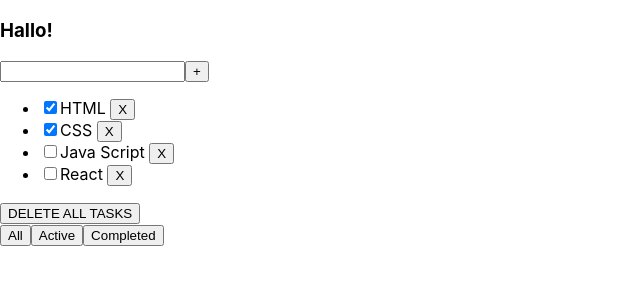
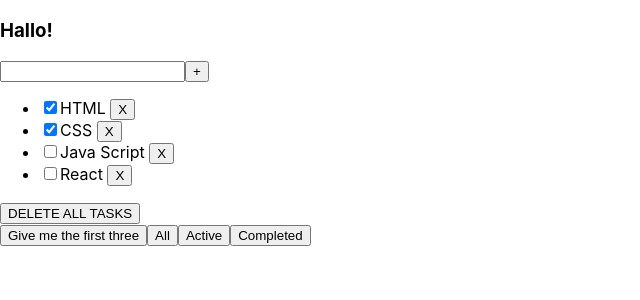
Before and after one commit to krawtschenko/Todolist, a React (Create React App) app: page / in a window 1280 px wide. Shown: the top 300 px of the page, without its empty margins (0-640 px from the left). Built offline with nearby package versions, Linux system fonts and the light colour scheme.

Commit message:
Add button "Give me the first"

```diff
--- a/src/App.tsx
+++ b/src/App.tsx
@@ -3,7 +3,7 @@ import './App.css';
 import Todolist from "./components/Todolist";
 
 export type IdType = number;
-export type FilterType = 'All' | 'Active' | 'Completed'
+export type FilterType = 'All' | 'Active' | 'Completed' | 'Three'
 
 function App() {
     const title = 'Hallo!'
--- a/src/components/Todolist.tsx
+++ b/src/components/Todolist.tsx
@@ -26,6 +26,10 @@ function Todolist(props: TodolistPropsType) {
         tasksFilter = props.tasks.filter(elem => elem.isDone)
     }
 
+    if (filter === 'Three') {
+        tasksFilter = props.tasks.filter(elem => elem.id === 1 || elem.id === 2 || elem.id === 3)
+    }
+
     const filterTask = (filterValue: FilterType) => {
         setFilter(filterValue)
     }
@@ -52,11 +56,11 @@ function Todolist(props: TodolistPropsType) {
             </ul>
             <button onClick={() => {props.removeAllTasks()}}>DELETE ALL TASKS</button>
             <div>
-                {/*<button onClick={() => {*/}
-                {/*    changeFilter("three")*/}
-                {/*}}>*/}
-                {/*    Give me the first three*/}
-                {/*</button>*/}
+                <button onClick={() => {
+                    filterTask("Three")
+                }}>
+                    Give me the first three
+                </button>
                 <button onClick={() => {
                     filterTask('All')
                 }}>All
```
